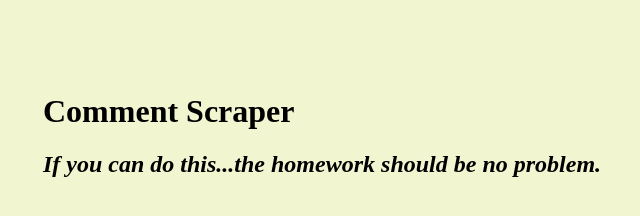
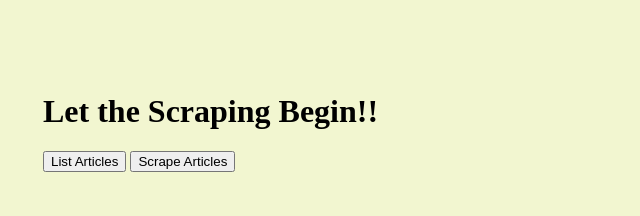
Before and after one commit to SobeDog007/mongo-scraper, a website: page public/index.html in a window 1280 px wide. Shown: the whole page, without its empty margins (117-757 px from the left). Drawn offline with nearby package versions, Linux system fonts and the light colour scheme; no server answers.

Commit message:
HTML updates

```diff
--- a/public/index.html
+++ b/public/index.html
@@ -7,7 +7,7 @@
 <html lang="en-us">
   	<head>
     	<meta charset="UTF-8">
-    	<title>Scraping With Mongoose</title>
+    	<title>Mongo Scraper</title>
     	<style>
       	body { background-color: #F2F6D0 }
 
@@ -50,8 +50,14 @@
   	</head>
  	<body>
    	<div id="wrapper">
-      	<h1>Comment Scraper</h1>
-      	<h2><i>If you can do this...the homework should be no problem.</i></h2>
+      	<h1>Let the Scraping Begin!!</h1>
+      	<!-- <h2><i></i></h2> -->
+
+      	<div id="buttons">
+      		<button id="articles-btn">List Articles</button>
+      		<button id="scrape-btn">Scrape Articles</button>
+    		</div>
+
       	<div id="articles"></div>
       	<div id="comments"></div>
     	</div>
```
